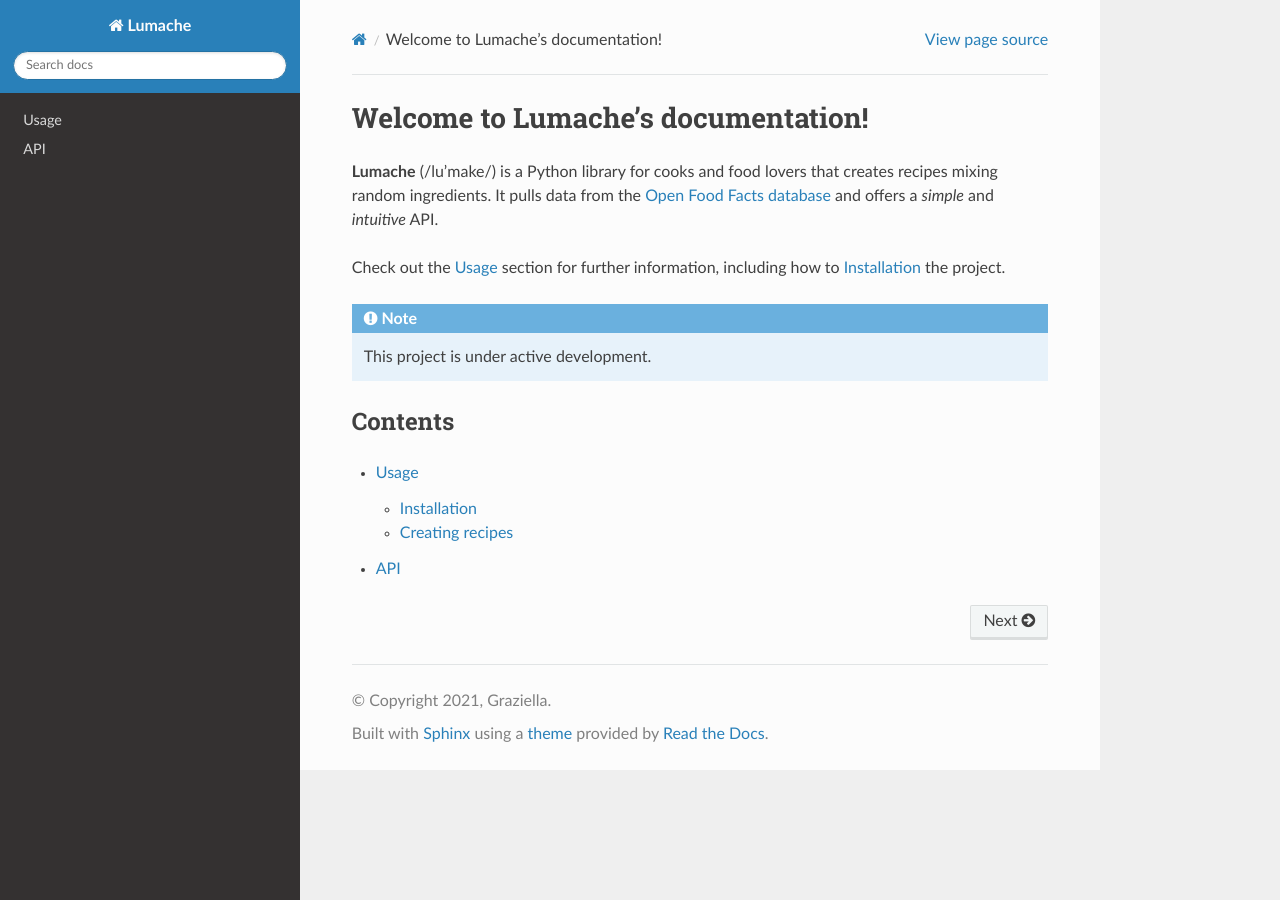
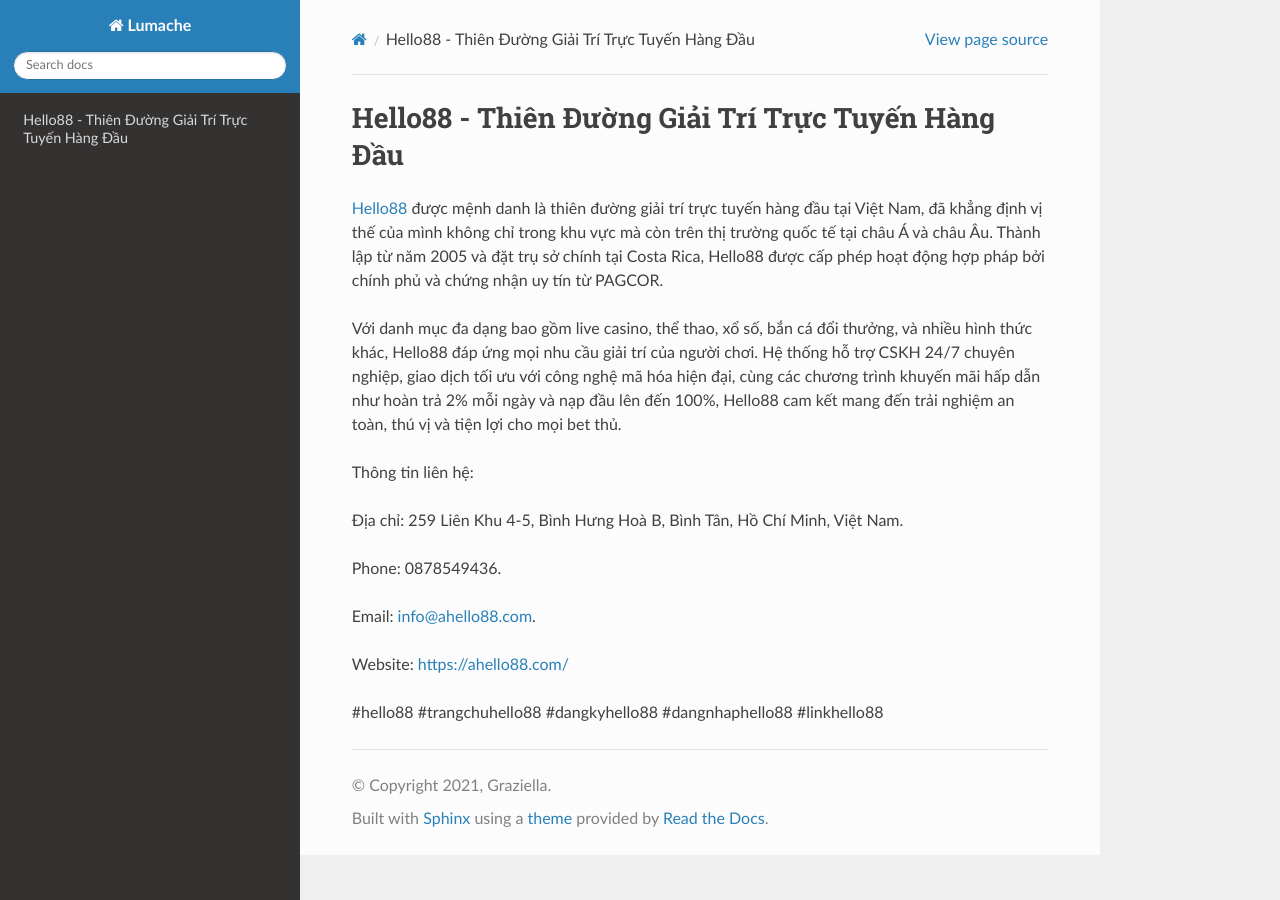
Before and after one commit to parkisngan19/ahello88com, a Sphinx documentation site: the page built from docs/source/index.rst, in a window 1280 px wide. Built offline with Sphinx 7.4.7 and the Read the Docs theme 3.1.0, drawn with Linux system fonts in a browser that asks for light colours.

Commit message:
Update index.rst

```diff
--- a/docs/source/index.rst
+++ b/docs/source/index.rst
@@ -1,22 +1,18 @@
-Welcome to Lumache's documentation!
+Hello88 - Thiên Đường Giải Trí Trực Tuyến Hàng Đầu
 ===================================
 
-**Lumache** (/lu'make/) is a Python library for cooks and food lovers
-that creates recipes mixing random ingredients.
-It pulls data from the `Open Food Facts database <https://world.openfoodfacts.org/>`_
-and offers a *simple* and *intuitive* API.
+`Hello88 <https://ahello88.com/>`_ được mệnh danh là thiên đường giải trí trực tuyến hàng đầu tại Việt Nam, đã khẳng định vị thế của mình không chỉ trong khu vực mà còn trên thị trường quốc tế tại châu Á và châu Âu. Thành lập từ năm 2005 và đặt trụ sở chính tại Costa Rica, Hello88 được cấp phép hoạt động hợp pháp bởi chính phủ và chứng nhận uy tín từ PAGCOR.
 
-Check out the :doc:`usage` section for further information, including
-how to :ref:`installation` the project.
+Với danh mục đa dạng bao gồm live casino, thể thao, xổ số, bắn cá đổi thưởng, và nhiều hình thức khác, Hello88 đáp ứng mọi nhu cầu giải trí của người chơi. Hệ thống hỗ trợ CSKH 24/7 chuyên nghiệp, giao dịch tối ưu với công nghệ mã hóa hiện đại, cùng các chương trình khuyến mãi hấp dẫn như hoàn trả 2% mỗi ngày và nạp đầu lên đến 100%, Hello88 cam kết mang đến trải nghiệm an toàn, thú vị và tiện lợi cho mọi bet thủ.
 
-.. note::
+Thông tin liên hệ:
 
-   This project is under active development.
+Địa chỉ: 259 Liên Khu 4-5, Bình Hưng Hoà B, Bình Tân, Hồ Chí Minh, Việt Nam.
 
-Contents
---------
+Phone: 0878549436.
 
-.. toctree::
+Email: info@ahello88.com.
 
-   usage
-   api
+Website: https://ahello88.com/
+
+#hello88 #trangchuhello88 #dangkyhello88 #dangnhaphello88 #linkhello88
```
